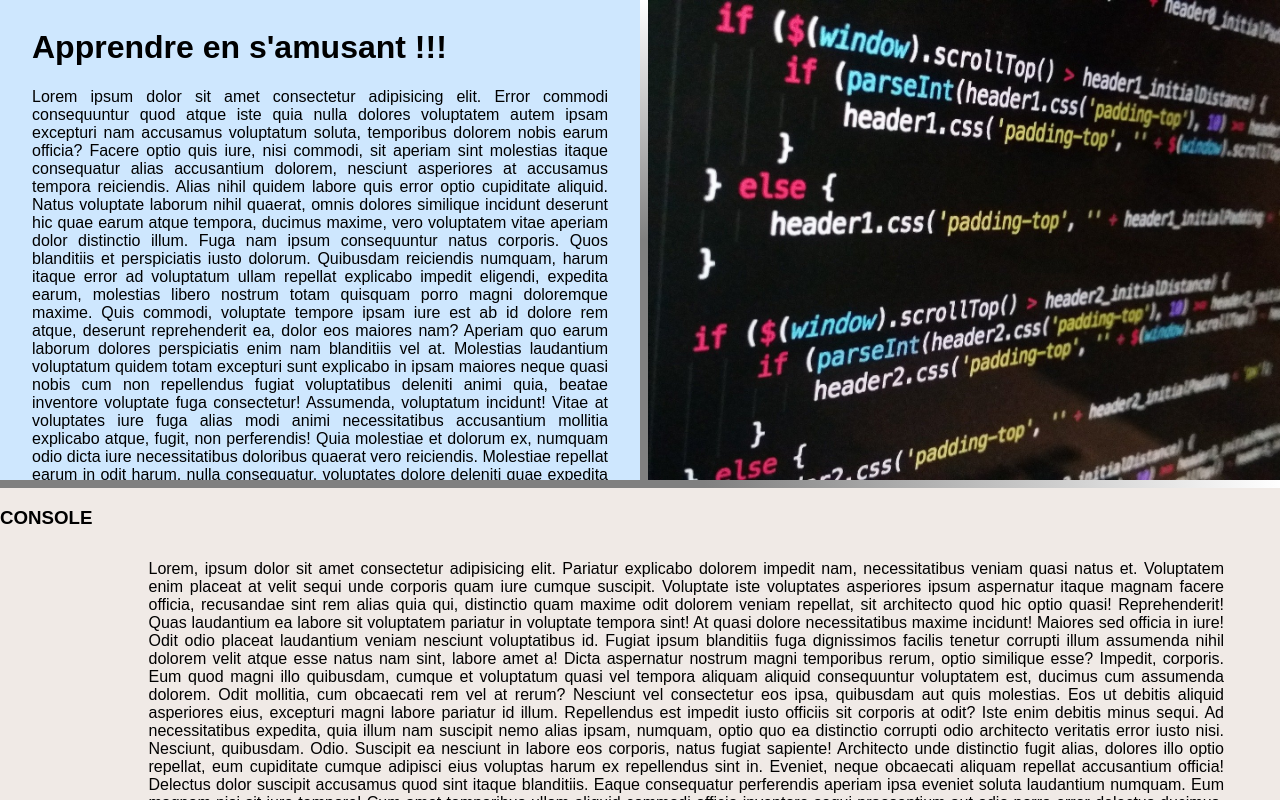
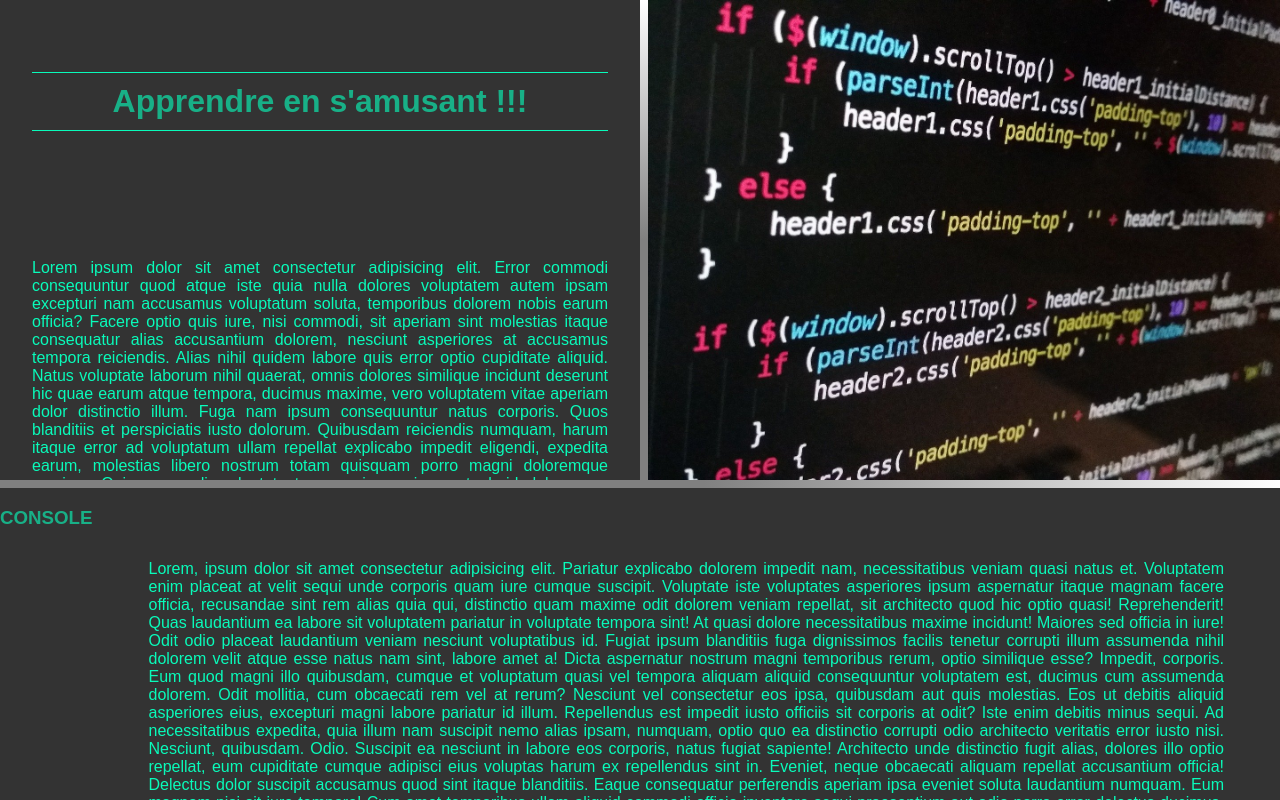
Before and after one commit to Anthonoir576/Projet-08_javaScript, a website: page index.html in a window 1280 px wide. Drawn offline with Linux system fonts and the light colour scheme; a web font is replaced by a local one.

Commit message:
start js

```diff
--- a/source/sass/main.scss
+++ b/source/sass/main.scss
@@ -12,6 +12,29 @@ body {
     display: flex;
     flex-direction: column;
     height: 100vh;
+
+    color: #09fbba;
+    font-weight: 100;
+
+    & h1, h2 {
+        margin-top: 2em;
+        margin-bottom: 4em;
+        border-bottom: 1px solid #09fbba;
+        border-top: 1px solid #09fbba;
+
+        padding: 10px 0;
+
+        text-align: center;
+
+        color: #09fbbaa1;
+
+    }
+
+    & h3 {
+
+        color: #09fbbaa1;
+
+    }
 
     & p {
 
@@ -28,7 +51,7 @@ body {
 
         & .box-1 {
 
-            background: #77bcfd5b;
+            background: #333;
             flex: 0 0 50%;
             position: relative;
 
@@ -72,7 +95,7 @@ body {
 
     & .bottom {
 
-        background: #c4ada042;
+        background: #333;
         flex: 1;
         overflow: hidden;
 
```
Also changed, not shown: source/css/style.css, 1 other file.
